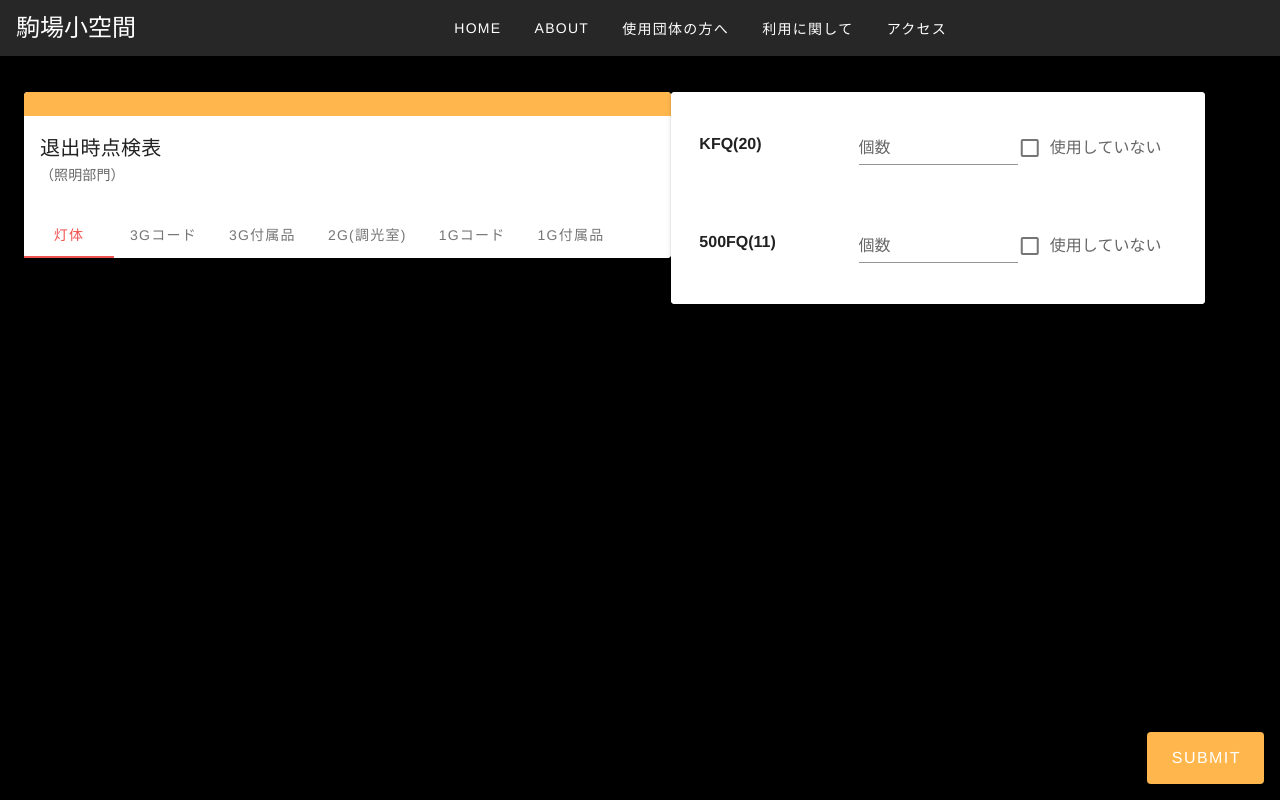
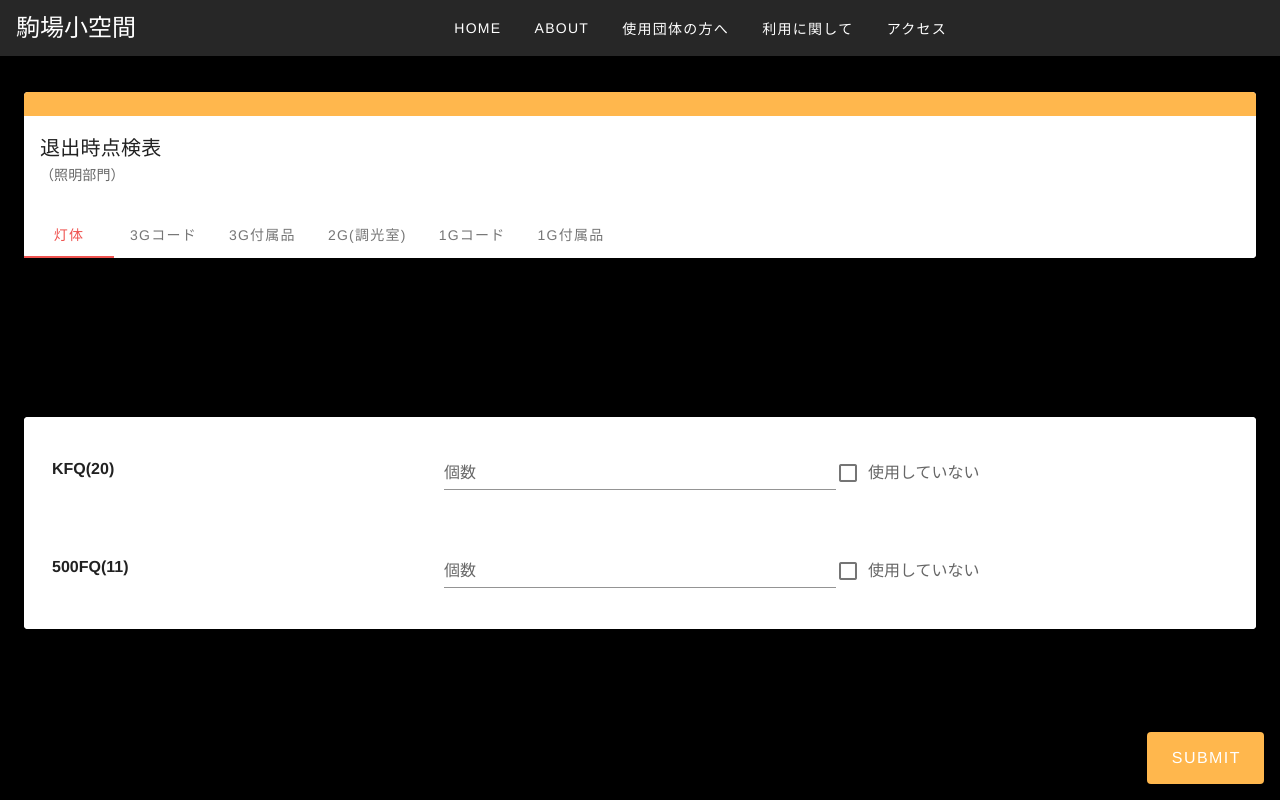
Before and after one commit to Komabashokukan/official-site, a Vue app: page /form/exit_check_light in a window 1280 px wide. Built offline with nearby package versions, Linux system fonts and the light colour scheme.

Commit message:
照明退出チェックver1.1

```diff
--- a/src/views/users/form/ExitCheck_Light.vue
+++ b/src/views/users/form/ExitCheck_Light.vue
@@ -1,7 +1,7 @@
 <template>
     <v-container class='black' fluid fill-height>
         <v-layout wrap justify-center>
-        <v-flex>
+        <v-flex xs12>
             <v-card class="mt-3">
                 <v-system-bar color="orange lighten-2"></v-system-bar>
                     <v-card-title>退出時点検表</v-card-title>
@@ -13,7 +13,7 @@
                 </v-tabs>
             </v-card>
         </v-flex>
-        <v-flex class='mt-3'>
+        <v-flex xs12 class='mt-3'>
             <v-card>
                 <v-list flat>
                     <v-list-item v-for="equipment in equipments[tab]" :key="equipment.name" class="mt-1">
```
